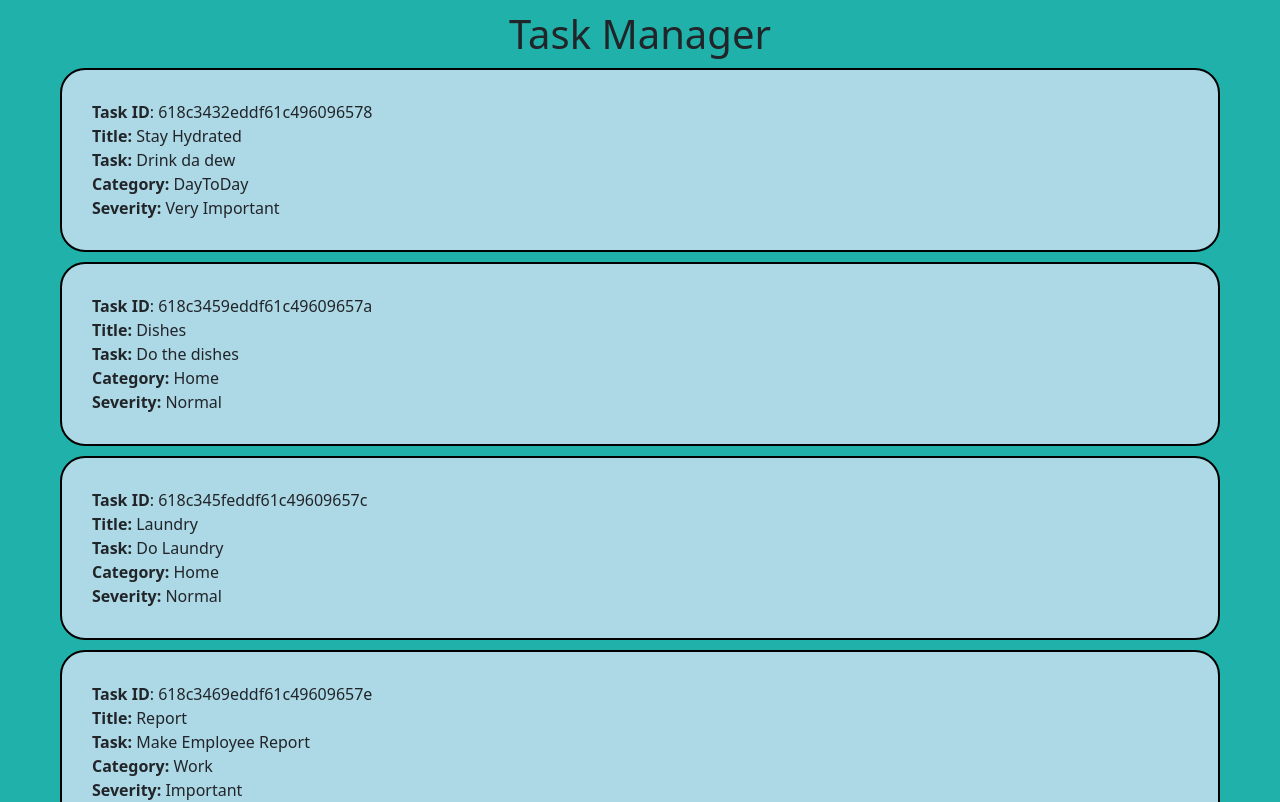
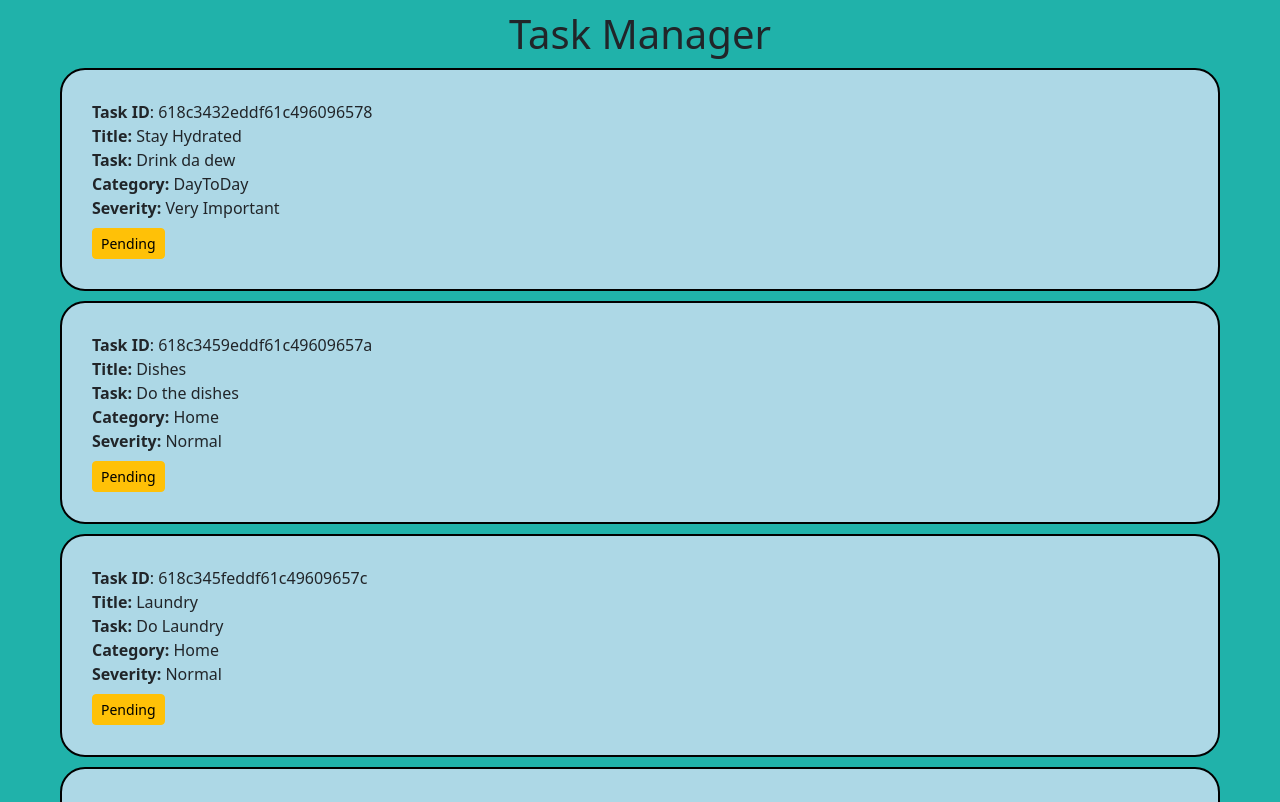
Before and after one commit to CamMikel91/JSP4-React_taskManager, a React (Create React App) app: page / in a window 1280 px wide. Shown: the top 802 px of the page. Built offline with nearby package versions, Linux system fonts and the light colour scheme.

Commit message:
Added 'completed' button to tasks

```diff
--- a/src/App.js
+++ b/src/App.js
@@ -1,12 +1,22 @@
 import React, { Component } from "react";
 import { getTasks } from "./fakeTaskService-1";
 import "./App.css";
+import CompletedBtn from "./components/common/completedBtn";
 import "bootstrap/dist/css/bootstrap.css";
 
 class App extends Component {
   state = {
     tasks: getTasks(),
   };
+
+  handleComplete = (task) => {
+    const tasks = [...this.state.tasks];
+    const index = tasks.indexOf(task);
+    tasks[index] = { ...tasks[index] };
+    tasks[index].completed = !tasks[index].completed;
+    this.setState({ tasks });
+  };
+
   render() {
     return (
       <div className="App">
@@ -19,6 +29,10 @@ class App extends Component {
               <strong>Task:</strong> {task.task} <br />
               <strong>Category:</strong> {task.category} <br />
               <strong>Severity:</strong> {task.severity.name} <br />
+              <CompletedBtn
+                completed={task.completed}
+                onClick={() => this.handleComplete(task)}
+              />
             </li>
           ))}
         </ul>
--- /dev/null
+++ b/src/components/common/completedBtn.jsx
@@ -0,0 +1,24 @@
+import React, { Component } from "react";
+
+class CompletedBtn extends Component {
+  render() {
+    let classes = "btn btn-sm mt-2";
+    if (this.props.completed) {
+      classes += " btn-success";
+      return (
+        <button className={classes} onClick={this.props.onClick}>
+          Complete
+        </button>
+      );
+    } else {
+      classes += " btn-warning";
+      return (
+        <button className={classes} onClick={this.props.onClick}>
+          Pending
+        </button>
+      );
+    }
+  }
+}
+
+export default CompletedBtn;
--- a/src/fakeTaskService-1.js
+++ b/src/fakeTaskService-1.js
@@ -42,7 +42,6 @@ const tasks = [
 ];
 
 export function getTasks() {
-  console.log(tasks);
   return tasks;
 }
 
```
